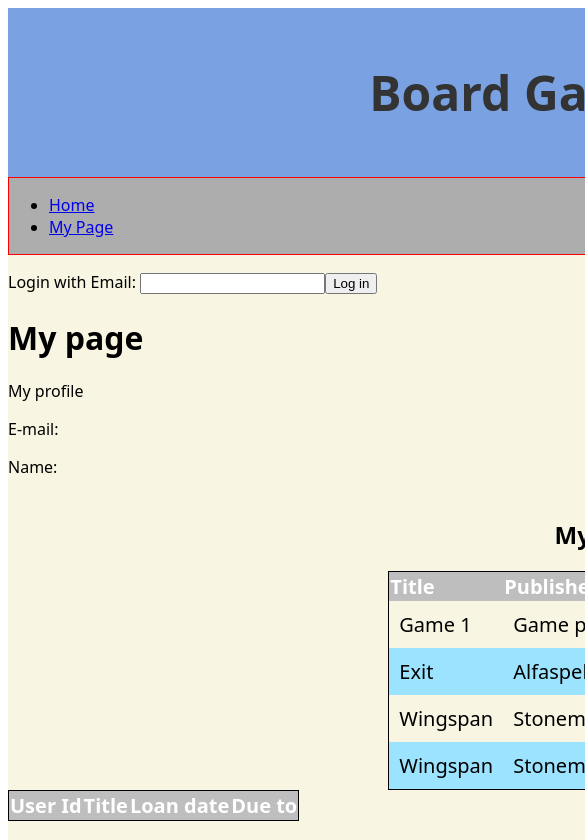
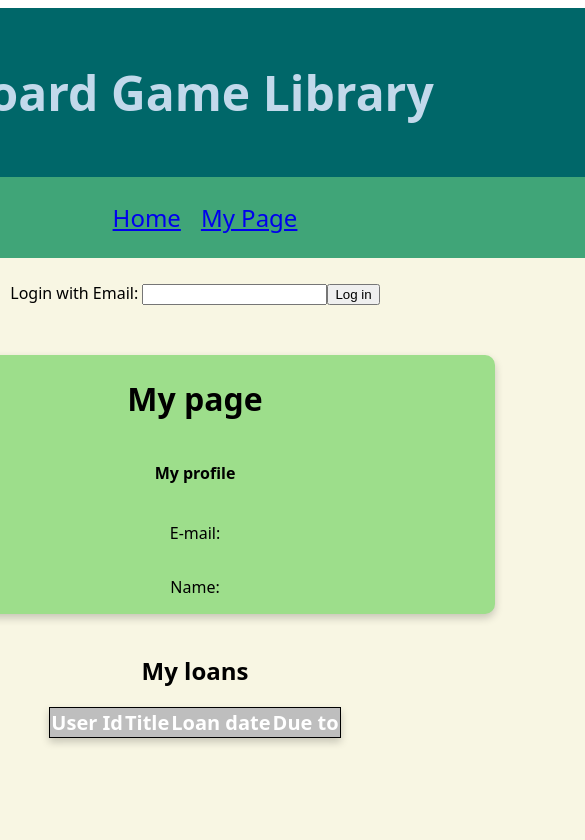
Before and after one commit to rieerep/Board-Game-Library-Frontend, a React (Vite) app: page /MyPage in a window 390 px wide. Shown: the top 840 px of the page, 585 px wide, since content can reach past the window. Built offline with nearby package versions, Linux system fonts and the light colour scheme; a web font is replaced by a local one.

Commit message:
changed color scheme, removed test code, made it responsive with nav bar

```diff
--- a/src/App.jsx
+++ b/src/App.jsx
@@ -7,39 +7,6 @@ import { Link, Routes, Route } from 'react-router-dom';
 
 
 function App() {
-
-  const [data, setData] = useState([]) // Declare data and setData here
-  const [games, setGames] = useState([
-    { name: 'Chess', description: 'A strategic board game for two players.' },
-    { name: 'Monopoly', description: 'A game of buying and trading properties.', quantity: 5 },
-  ]);
-  const [count, setCount] = useState(0)
-
-
-  // useEffect(() => {
-  //   fetch('https://localhost:7114/Product')
-  //     .then(response => response.json())
-  //     .then(data => setData(data))
-  //     .catch(error => console.error('Errror', error))
-  // }, [])
-
-  // useEffect(() => {
-  //   const fetchData = async () => {
-  //     try {
-
-  //       const response = await fetch('https://localhost:7114/Product', { method: 'GET' });
-  //       const result = await response.json();
-  //       console.log(result[0].name);
-  //       setData(result)
-  //     } catch (error) {
-  //       console.log('Errorrr: ', error)
-  //     }
-  //   };
-  //   fetchData();
-
-  // }, []);
-  // console.log(data);
-
 
   return (
     <>
--- a/src/components/CardList.jsx
+++ b/src/components/CardList.jsx
@@ -4,9 +4,10 @@ import AddGame from './AddGame.jsx';
 
 const CardList = (props) => {
 
-    const [data, setData] = useState([]) // Declare data and setData here
+    const [data, setData] = useState([])
 
     useEffect(() => {
+        // fetches data from the backend API
         const fetchData = async () => {
             try {
 
@@ -30,7 +31,7 @@ const CardList = (props) => {
             {data.map((game) => (
                 <Card id={game.boardGameId} name={game.name} description={game.description} complexity={game.complexity} publisher={game.publisher} />
             ))}
-            <p>lol hej</p>
+
             <AddGame />
         </>
     );
--- a/src/components/MyPage.jsx
+++ b/src/components/MyPage.jsx
@@ -7,23 +7,17 @@ const MyPage = () => {
     const [loginEmail, setLoginEmail] = useState('')
     const [loanedGamesDb, setLoanedGamesDb] = useState([])
 
-    // Assuming you have an array of loaned games from your backend
-    const loanedGames = [
-        { id: 1, title: 'Game 1', publisher: 'Game publisher', dueDate: '2024-06-12' },
-        { id: 2, title: 'Exit', publisher: 'Alfaspel', dueDate: '2024-06-13' },
-        { id: 3, title: 'Wingspan', publisher: 'Stonemaier Games', dueDate: '2024-06-13' },
-        { id: 4, title: 'Wingspan', publisher: 'Stonemaier Games', dueDate: '2024-06-13' },
-    ];
-
+    // Function to handle the email input
     function handleLoginEmailChange(event) {
         setLoginEmail(event.target.value);
         console.log('loginEmail:', loginEmail)
     }
 
+    // Function to handle the mail login
     const LoginWithEmail = async (loginEmail) => {
         try {
-            console.log('you are here')
-            // let requestBody = { email: loginEmail }
+
+            let requestBody = { email: loginEmail }
             // console.log('requestBody:', requestBody)
             const response = await fetch(`https://localhost:7114/User/login/${loginEmail}`, { method: 'GET' });
             if (!response.ok) {
@@ -45,7 +39,7 @@ const MyPage = () => {
         }
     };
 
-
+    // Fetches loaned games by user ID from the backend API
     const fetchLoanedGames = async (userId) => {
         try {
             const response = await fetch(`https://localhost:7114/Loan/get-loan-by-id/?userId=${userId}`, { method: 'GET' });
@@ -57,82 +51,26 @@ const MyPage = () => {
         }
     }
 
-
-
-    // useEffect(() => {
-    //     const fetchData = async () => {
-    //         try {
-
-    //             const response = await fetch('https://localhost:7114/Loan/1', { method: 'GET' });
-    //             console.log('response:', response);
-    //             const result = await response.json();
-    //             console.log(result.Name);
-    //             console.log(result.Email);
-    //             setUser(result)
-    //             console.log(user)
-    //             console.log('user', user)
-    //         } catch (error) {
-    //             console.log('Errorrr: ', error)
-    //         }
-    //     };
-    //     fetchData();
-
-    // }, []);
-
-
-
-    // useEffect(() => {
-    //     const getUser = async () => {
-    //         try {
-    //             const response = await fetch('https://localhost:7114/User/1', {
-    //                 method: 'GET'
-    //             });
-    //             const data = await response.json();
-    //             setUser(data)
-    //         } catch (error) {
-    //             console.error('Error!!!: ', error);
-    //         }
-    //     }
-    //     console.log(user);
-    //     getUser();
-    // }, []);
-
     return (
         <>
-            <form>
+            <div className='my-page__login-container'>
+                <form className='my-page__login-input'>
                     <label>Login with Email: </label>
                     <input type="email" value={loginEmail} onChange={handleLoginEmailChange} ></input>
                     <button type="button" onClick={() => LoginWithEmail(loginEmail)}>Log in</button>
                 </form>
+            </div>
 
+            <div className='my-page__my-info'>
                 <h1>My page</h1>
 
-            <p>My profile</p>
+                <h4>My profile</h4>
                 <p>E-mail: {user.email} </p>
                 <p>Name: {user.name} </p>
+            </div>
 
-            <div className="my-page__my-loans">
+            <div className='my-page__my-loans'>
                 <h2>My loans</h2>
-                <table className="loan-table">
-                    <thead>
-                        <tr>
-                            <th>Title</th>
-                            <th>Publisher</th>
-                            <th>Due to</th>
-                        </tr>
-                    </thead>
-                    <tbody>
-                        {loanedGames.map(game => (
-                            <tr key={game.id}>
-                                <td>{game.title}</td>
-                                <td>{game.publisher}</td>
-                                <td>{game.dueDate}</td>
-                            </tr>
-                        ))}
-                    </tbody>
-                </table>
-            </div>
-            <div>
                 <table className="loan-table">
                     <thead>
                         <tr>
@@ -153,7 +91,6 @@ const MyPage = () => {
                         ))}
                     </tbody>
                 </table>
-
             </div >
         </>
     );
--- a/src/styles/App.css
+++ b/src/styles/App.css
@@ -6,41 +6,69 @@
 
 /* Rest of your CSS code goes here */
 
+#root {
+    display: flex;
+    flex-direction: column;
+    align-items: center;
+}
+
 .body {
     margin: 0;
     padding: 0;
     font-family: "M PLUS 1 Code", system-ui;
     background-color: #F8F6E3;
     width: 1200px;
-    height: 800vh;
+    height: 100vh;
 }
 
 .nav-bar {
     display: flex;
-    flex-direction: column;
-    overflow: hidden;
-    background-color: #adadad;
+    flex-direction: row;
+    background-color: #40A578;
     font-family: "M PLUS 1 Code", system-ui;
-    border: solid red 1px;
+    font-size: 1.5em;
     margin-bottom: 1em;
 }
 
+.nav-bar ul {
+    display: flex;
+    flex-direction: row;
+    align-items: flex-start;
+    justify-content: space-between;
+    list-style-type: none;
+    padding: 0;
+    margin-left: 20px;
+}
+
+.nav-bar ul li a:visited {
+    color: 9DDE8B(0 23% 77%);
+}
+
+.nav-bar ul li a:hover {
+    color: #E6FF94;
+}
+
+.nav-bar ul li:not(:last-child) {
+    margin-right: 20px;
+}
+
 .banner {
-    background-color: #7AA2E3;
+    background-color: #006769;
     padding: 20px;
     text-align: center;
     font-size: 24px;
     font-weight: bold;
-    color: #333;
+    color: #c2d9eb;
     font-family: "Jacquard 24", system-ui;
 }
 
 .game-box {
     border: 1px solid #ccc;
+    align-items: center;
     padding: 20px;
     margin: 10px;
     border-radius: 5px;
-    background-color: #97E7E1;
+    background-color: #9DDE8B;
     max-width: 800px;
     box-shadow: 0 0 10px rgba(0, 0, 0, 0.1);
 }
@@ -90,12 +118,48 @@
     flex-direction: column;
     align-items: center;
     margin-top: 20px;
+
+}
+
+.my-page__my-loans table {
+
+    box-shadow: 0px 4px 8px rgba(0, 0, 0, 0.2);
+
+}
+
+.my-page__my-info {
+    display: flex;
+    flex-direction: column;
+    align-items: center;
+    margin-top: 50px;
+    background-color: #9DDE8B;
+    width: 50%;
+    margin-left: auto;
+    margin-right: auto;
+    border-radius: 10px;
+    box-shadow: 0px 4px 8px rgba(0, 0, 0, 0.2);
+
 }
 
 .add-game__container {
     display: flex;
     flex-direction: column;
     align-items: center;
-    background-color: #97E7E1;
+    background-color: #aeb1b1;
     margin: 20px;
 }
+
+.my-page__login-container {
+    display: flex;
+    flex-direction: column;
+    align-items: center;
+    margin: 20px;
+}
+
+
+@media (max-width: 800px) {
+    .nav-bar {
+        flex-direction: column;
+        align-items: center;
+    }
+}
```
Also changed, not shown: src/components/Card.jsx (+6 -9 lines). Lines whose indentation alone changed are shown as unchanged.
